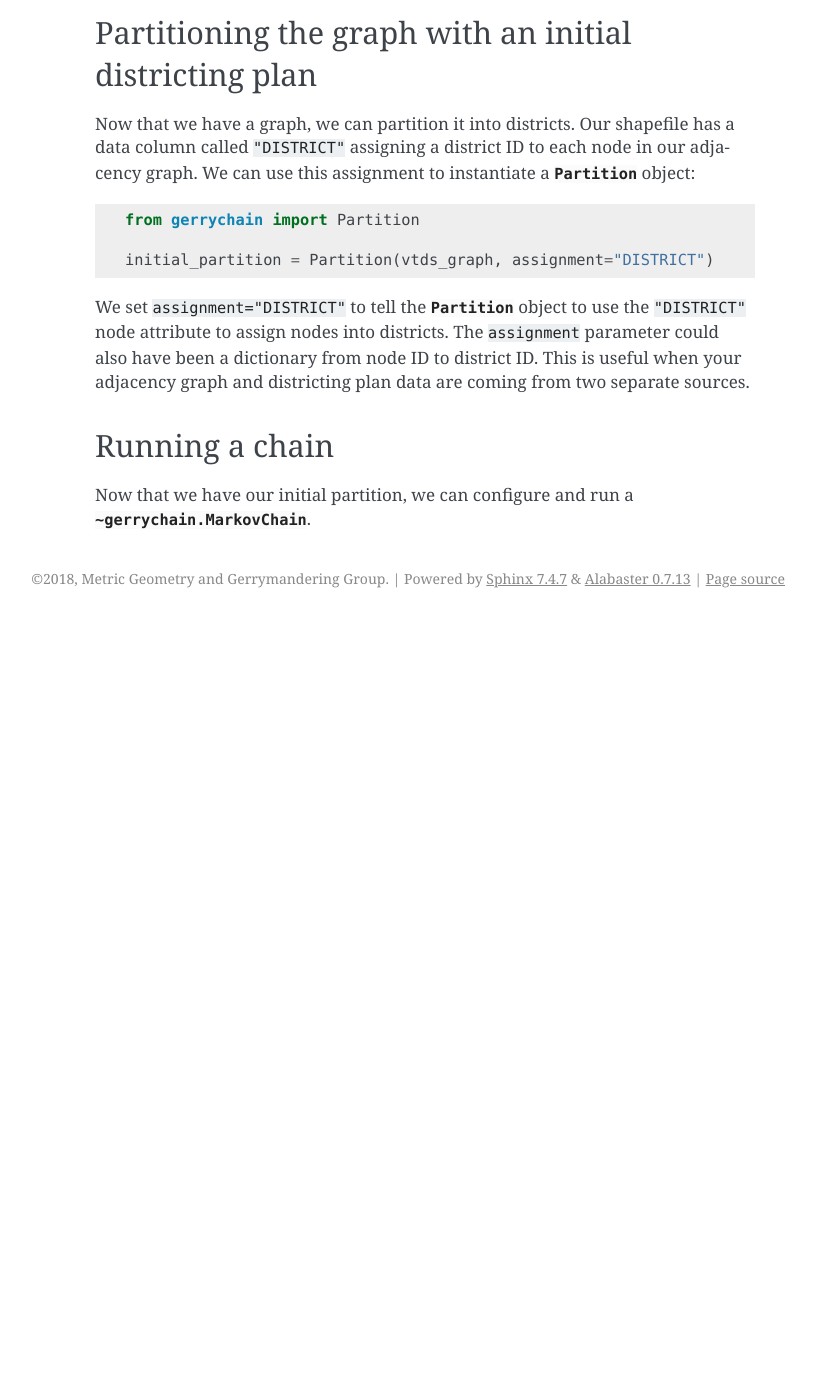
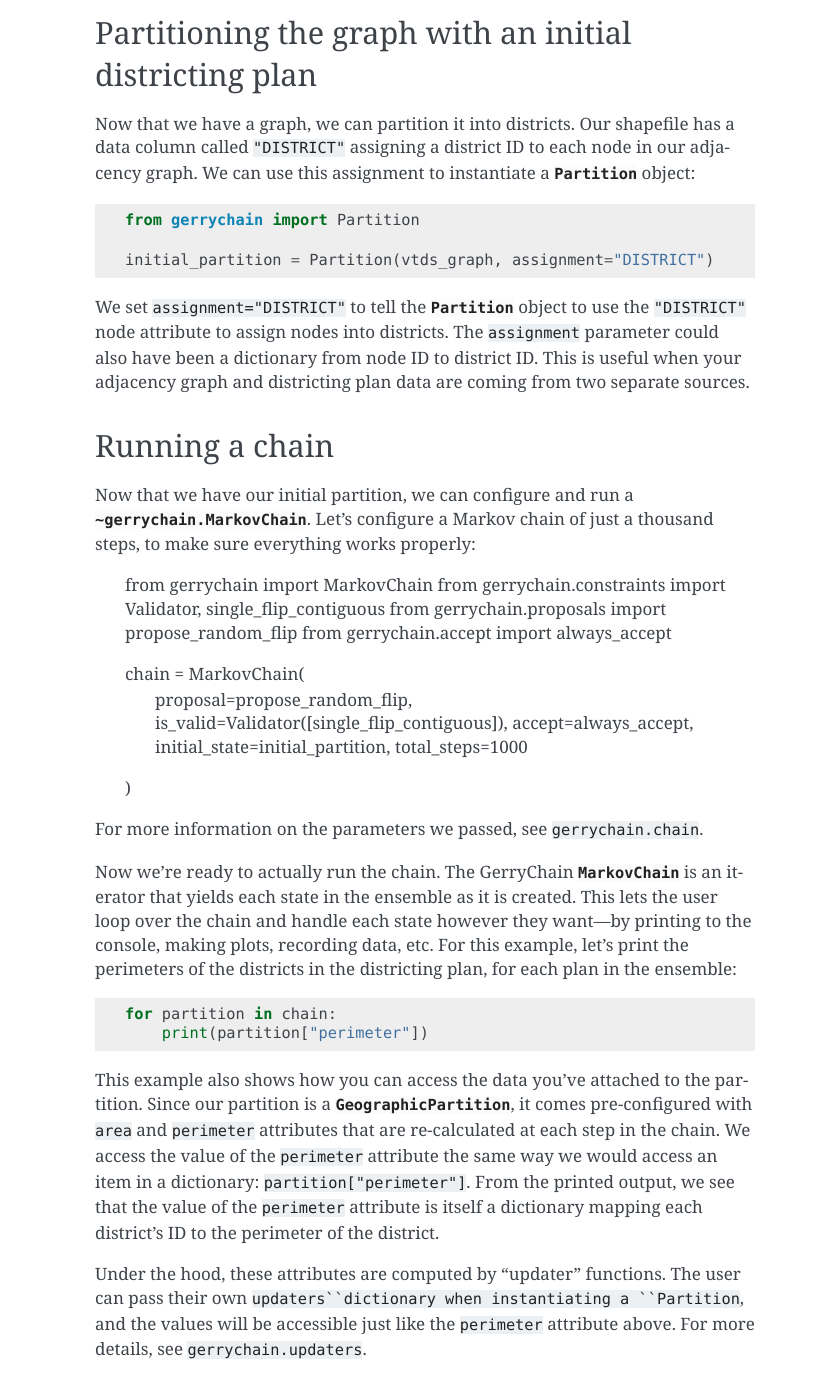
Before and after one commit to mggg/GerryChain, a Sphinx documentation site: the page built from docs/user/quickstart.rst, in a window 1280 px wide and 1400 px high, scrolled down 1523 px. Shown: the whole window, without its empty margins (325-1141 px from the left). Built offline with Sphinx 7.4.7, drawn with Linux system fonts in a browser that asks for light colours; pages that are not in the unit, such as notebooks, are missing from menus; cross-references to code outside the pages are shown as plain code; before the commit the page ends 2141 px from its top, so only the background shows below that.

Commit message:
Fix sphinx usage in docstrings, finish draft of quickstart

```diff
--- a/docs/user/examples.rst
+++ /dev/null
@@ -1,4 +0,0 @@
-.. _examples:
-
-Examples
-========
--- a/docs/user/quickstart.rst
+++ b/docs/user/quickstart.rst
@@ -80,4 +80,42 @@
 ===============
 
 Now that we have our initial partition, we can configure and run a
-:class:`~gerrychain.MarkovChain <Markov Chain>`.
+:class:`~gerrychain.MarkovChain <Markov Chain>`. Let's configure a Markov chain
+of just a thousand steps, to make sure everything works properly:
+
+    from gerrychain import MarkovChain
+    from gerrychain.constraints import Validator, single_flip_contiguous
+    from gerrychain.proposals import propose_random_flip
+    from gerrychain.accept import always_accept
+
+    chain = MarkovChain(
+        proposal=propose_random_flip,
+        is_valid=Validator([single_flip_contiguous]),
+        accept=always_accept,
+        initial_state=initial_partition,
+        total_steps=1000
+    )
+
+For more information on the parameters we passed, see :module:`gerrychain.chain <the documentation>`.
+
+Now we're ready to actually run the chain. The GerryChain :class:`~gerrychain.MarkovChain` is
+an iterator that yields each state in the ensemble as it is created. This lets the user loop over
+the chain and handle each state however they want---by printing to the console, making plots, recording
+data, etc. For this example, let's print the perimeters of the districts in the districting plan,
+for each plan in the ensemble::
+
+    for partition in chain:
+        print(partition["perimeter"])
+
+This example also shows how you can access the data you've attached to the partition. Since our partition
+is a :class:`~gerrychain.GeographicPartition`, it comes pre-configured with ``area`` and ``perimeter``
+attributes that are re-calculated at each step in the chain. We access the value of the ``perimeter`` attribute
+the same way we would access an item in a dictionary: ``partition["perimeter"]``. From the printed output,
+we see that the value of the ``perimeter`` attribute is itself a dictionary mapping each district's ID to
+the perimeter of the district.
+
+Under the hood, these attributes are computed by "updater" functions. The user can pass their own
+``updaters``dictionary when instantiating a ``Partition``, and the values will be accessible just like
+the ``perimeter`` attribute above. For more details, see :module:`gerrychain.updaters`.
+
+.. TODO: Elections
```
Also changed, not shown: 2 other files.
